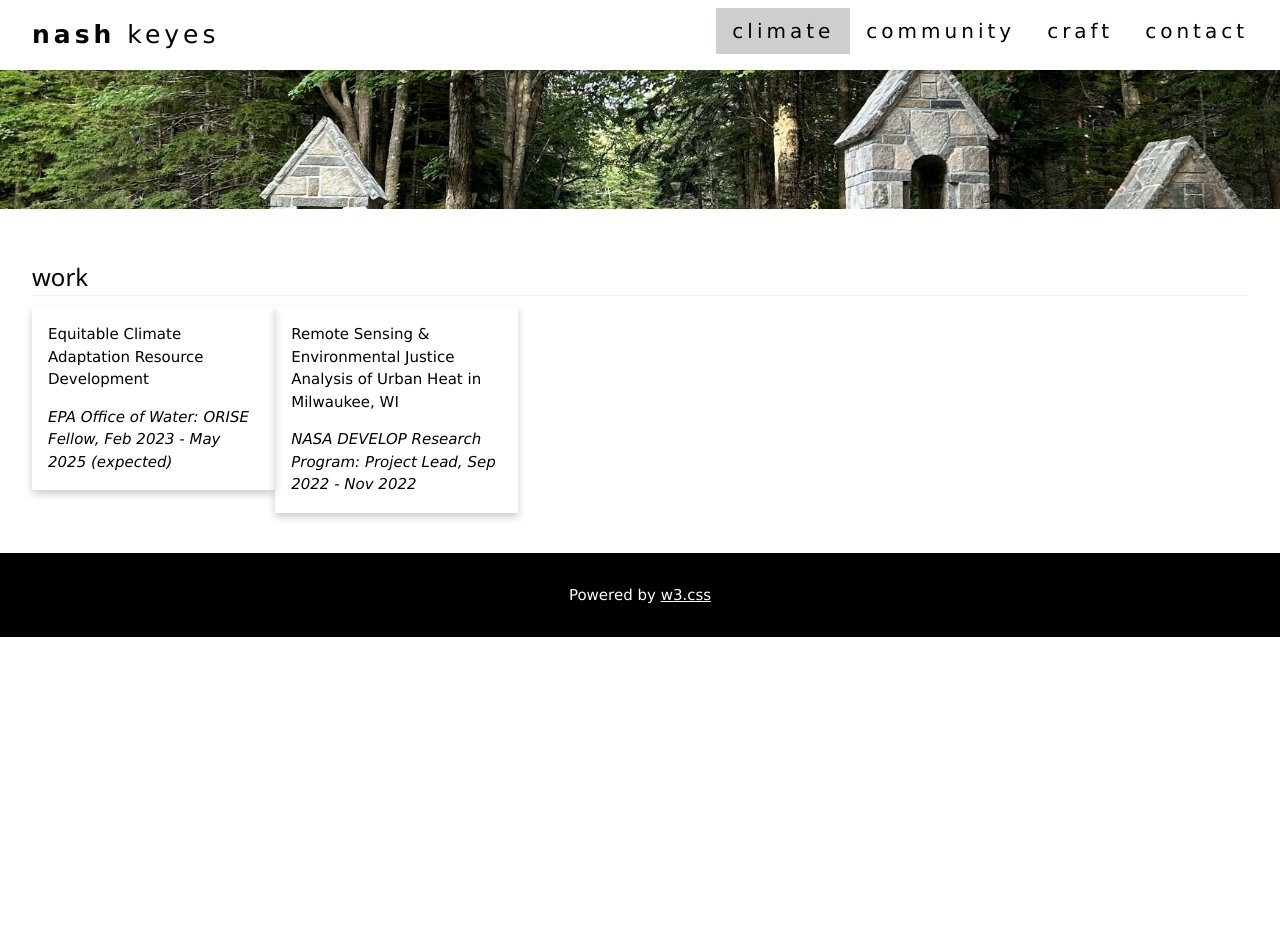
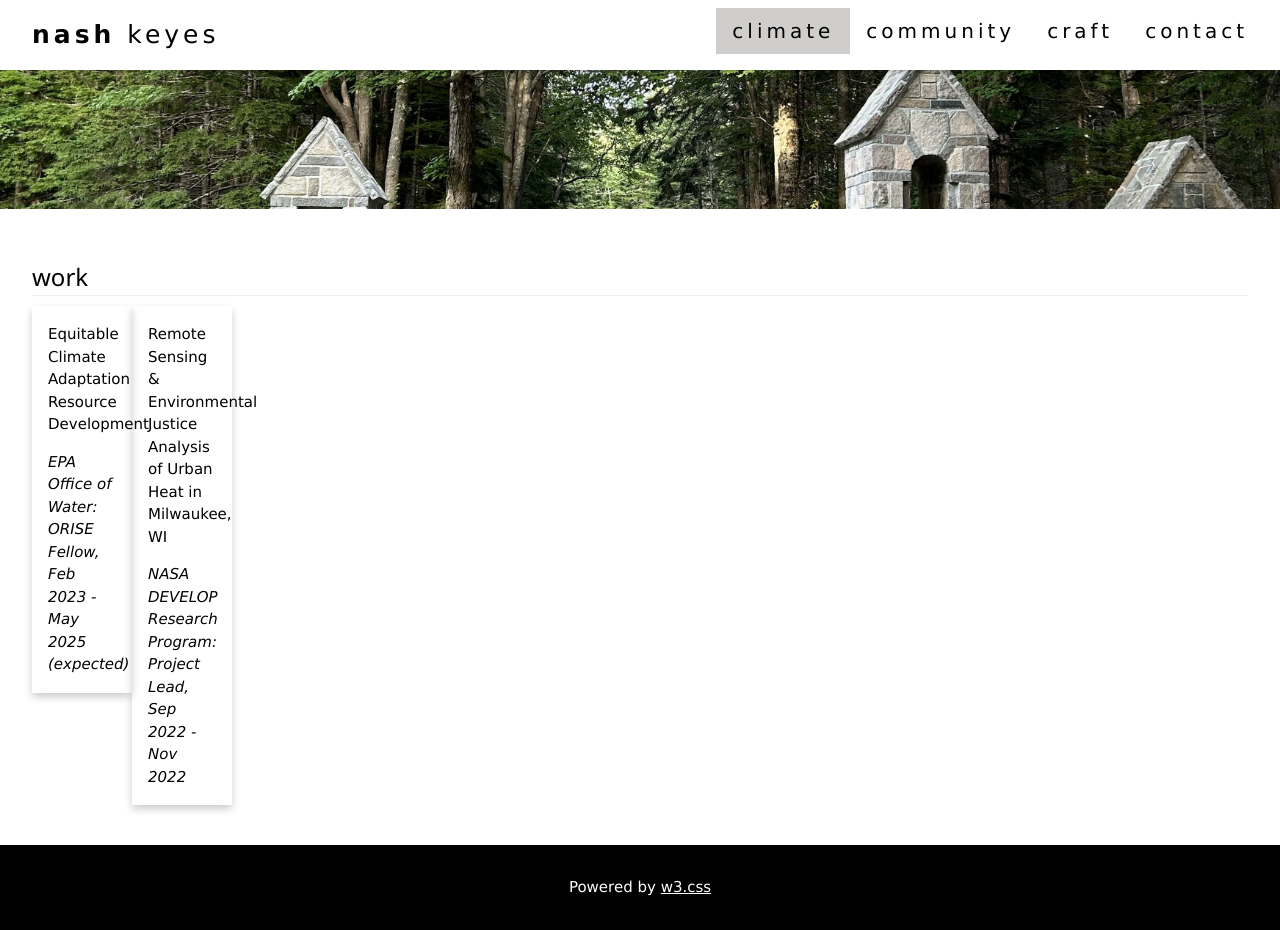
Before and after one commit to ndbkeyes/ndbkeyes.github.io, a Jekyll site: the page climate.html, which Jekyll copies as it is, in a window 1280 px wide and 930 px high. Built offline with Jekyll 4.4.1, drawn with Linux system fonts in a browser that asks for light colours.

Commit message:
Update main.css

```diff
--- a/css/main.css
+++ b/css/main.css
@@ -6,7 +6,7 @@
   box-shadow: 0 4px 8px 0 rgba(0,0,0,0.2);
   transition: 0.3s;
   float: left;
-  width: 20%;
+  width: 100px;
 }
 
 /* On mouse-over, add a deeper shadow */
```
